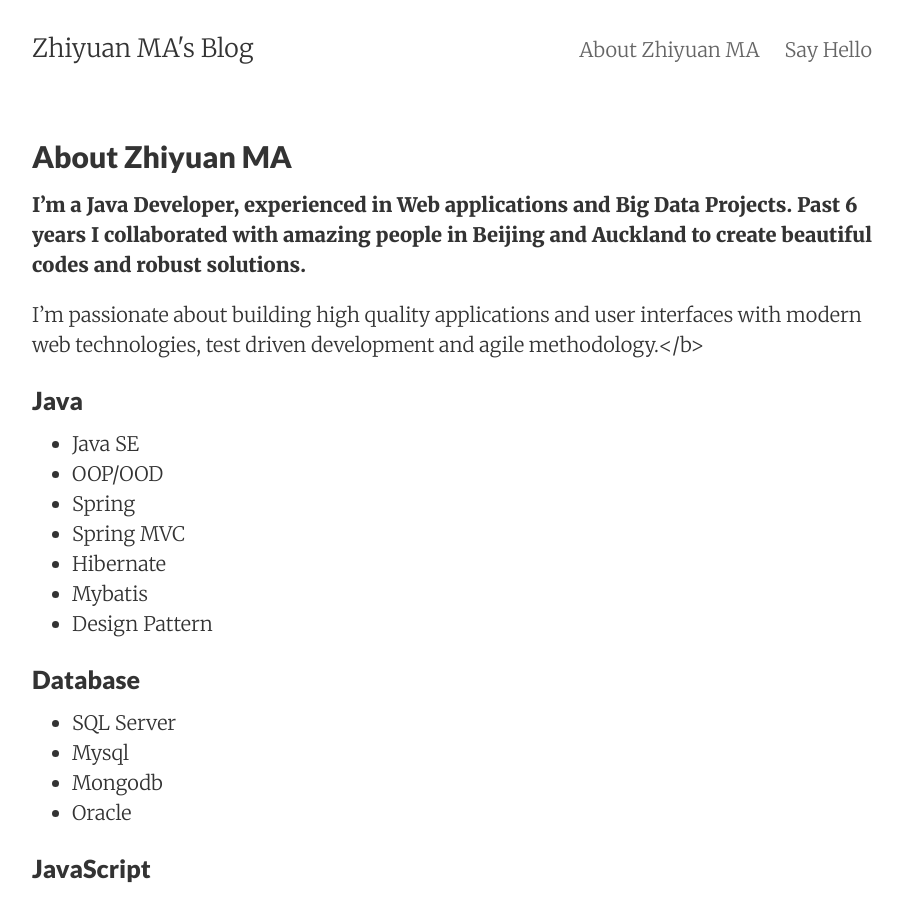
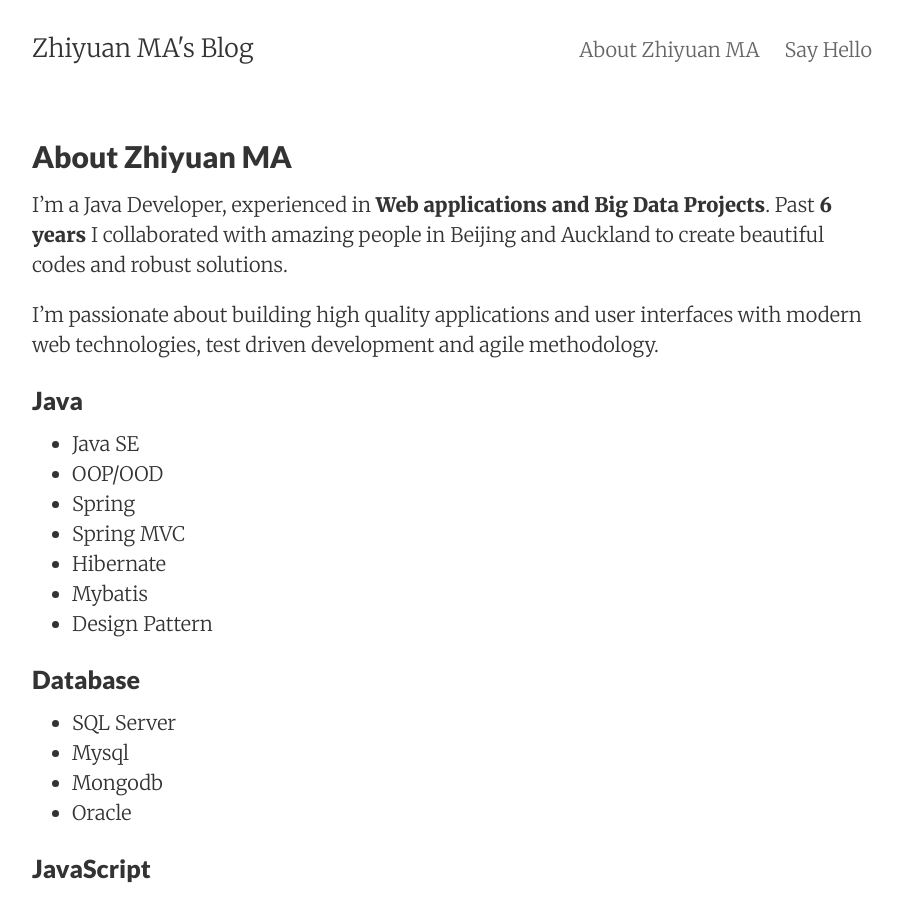
Before and after one commit to zhiyuanMA/zhiyuanMA.github.io, a Jekyll site: the page built from about.md, in a window 1280 px wide and 900 px high. Shown: the whole window, without its empty margins (188-1091 px from the left). Built offline with Jekyll 4.4.1, drawn with Linux system fonts in a browser that asks for light colours.

```diff
--- a/about.md
+++ b/about.md
@@ -6,10 +6,10 @@ tags: about
 ---
 
 
-<b>I'm a Java Developer, experienced in Web applications and Big Data Projects. Past 6 years I collaborated with amazing people in Beijing and Auckland to create beautiful codes and robust solutions.
+I'm a Java Developer, experienced in <b>Web applications and Big Data Projects</b>. Past <b>6 years</b> I collaborated with amazing people in Beijing and Auckland to create beautiful codes and robust solutions.
 
 
-I’m passionate about building high quality applications and user interfaces with modern web technologies, test driven development and agile methodology.</b>
+I’m passionate about building high quality applications and user interfaces with modern web technologies, test driven development and agile methodology.
 
 
 ### Java
```
